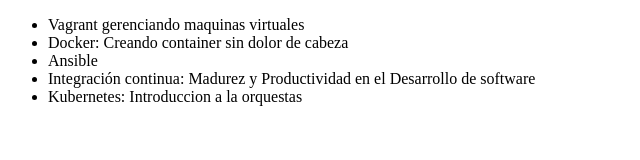
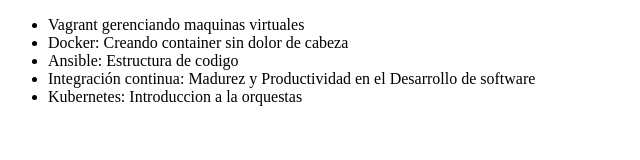
Before and after one commit to LaureanoC/alura-git, a plain HTML site: page index.html in a window 1280 px wide. Shown: the whole page, without its empty margins (0-640 px from the left). Drawn offline with Linux system fonts and the light colour scheme.

Commit message:
Le erre de comando ajsadj

```diff
--- a/index.html
+++ b/index.html
@@ -12,7 +12,7 @@
     <ul>
         <li> Vagrant gerenciando maquinas virtuales</li>
         <li> Docker: Creando container sin dolor de cabeza</li>
-        <li> Ansible </li>
+        <li> Ansible: Estructura de codigo </li>
         <li> Integración continua: Madurez y Productividad en el Desarrollo de software</li>
         <li> Kubernetes: Introduccion a la orquestas </li>
     </ul>
```
